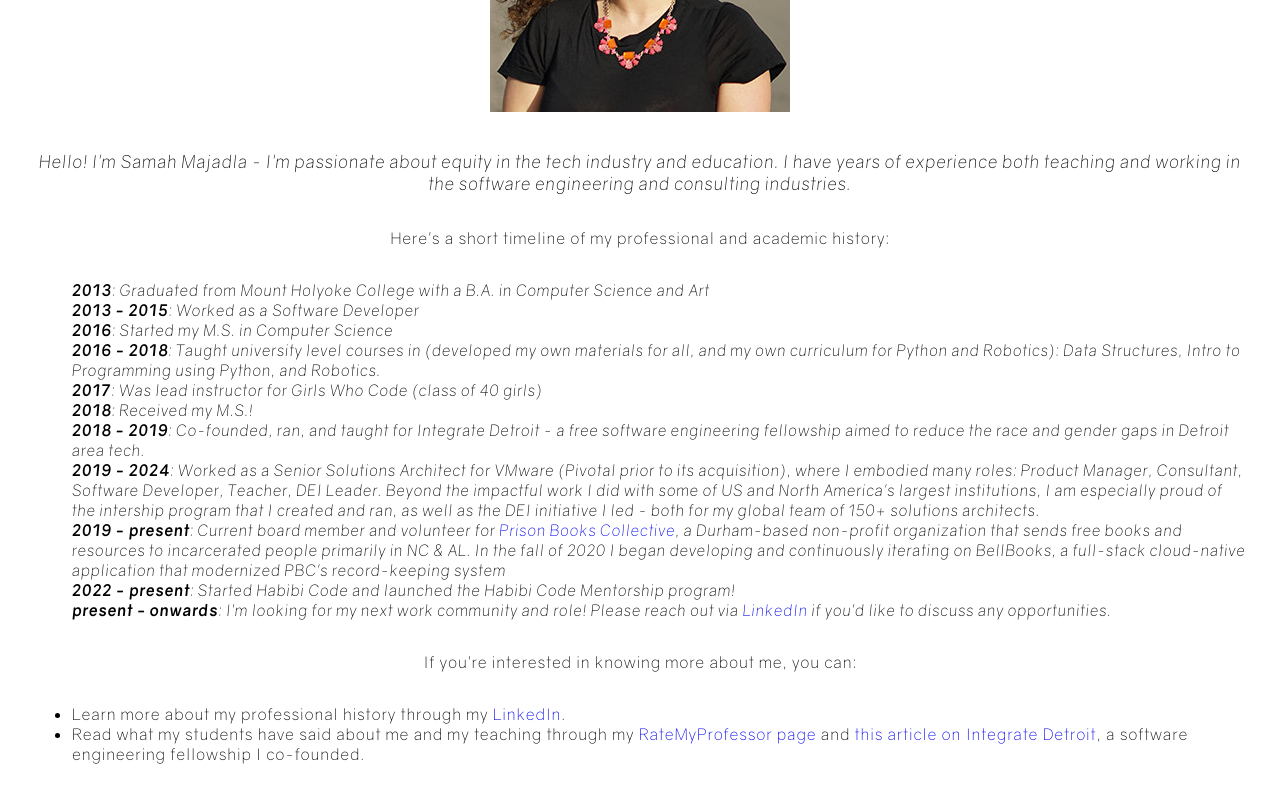
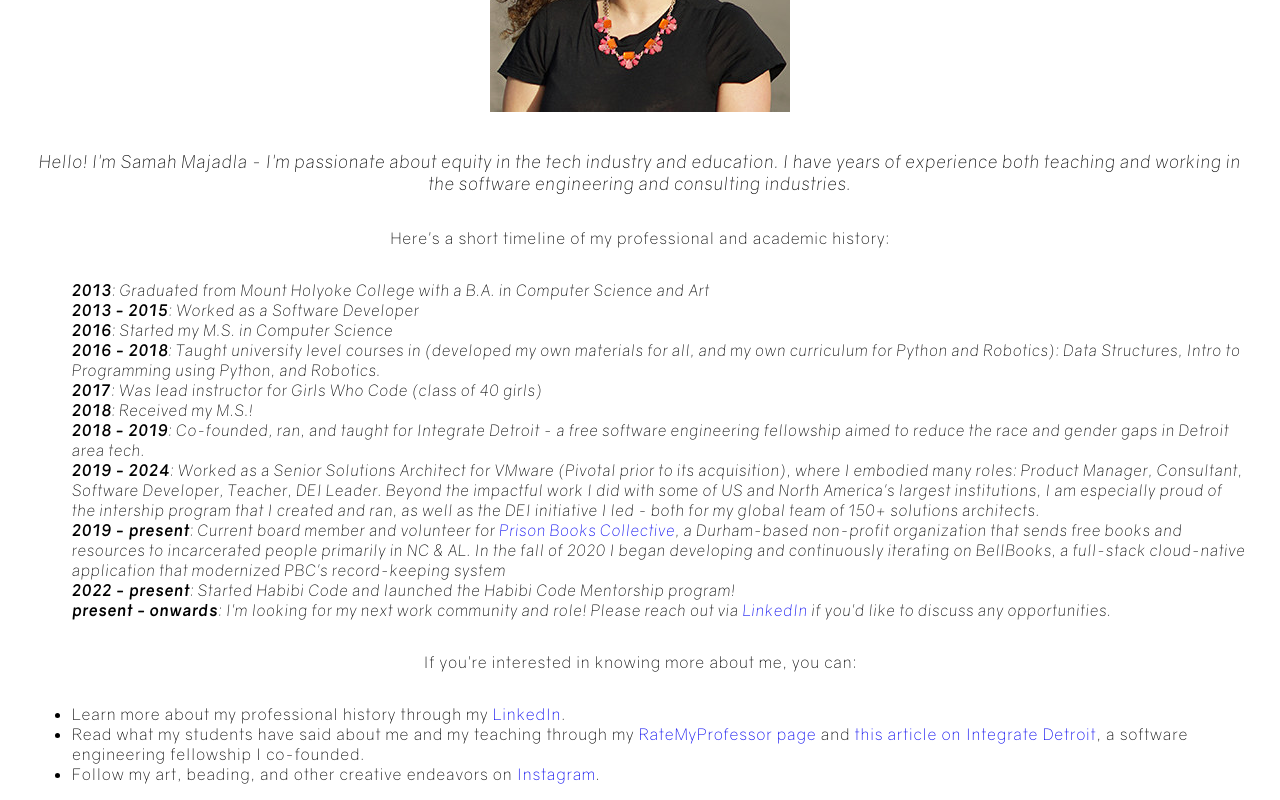
Before and after one commit to samahmajadla/samahmajadla.github.io, a SvelteKit app: page /about in a window 1280 px wide. Shown: the part 243-1043 px from the top of the page. Built offline with nearby package versions, Linux system fonts and the light colour scheme.

Commit message:
adding instagram account

```diff
--- a/src/routes/about/+page.svelte
+++ b/src/routes/about/+page.svelte
@@ -37,6 +37,7 @@
 
     <li>Learn more about my professional history through my <a href="https://www.linkedin.com/in/samahm">LinkedIn</a>.</li>
     <li>Read what my students have said about me and my teaching through my <a href="https://www.ratemyprofessors.com/ShowRatings.jsp?tid=2343257">RateMyProfessor page</a> and <a href="https://web.archive.org/web/20190909145119/https://www.siliconrustbelt.com/students-of-integrate-detroit-present-current-projects-at-demo-day/">this article on Integrate Detroit</a>, a software engineering fellowship I co-founded. </li>
+    <li>Follow my art, beading, and other creative endeavors on <a href="https://www.instagram.com/_studio_samah_">Instagram</a>.</li>
     </ul>
 </div>
 
```
Also changed, not shown: 24 other files (tests, documents, lock files or other folders).
